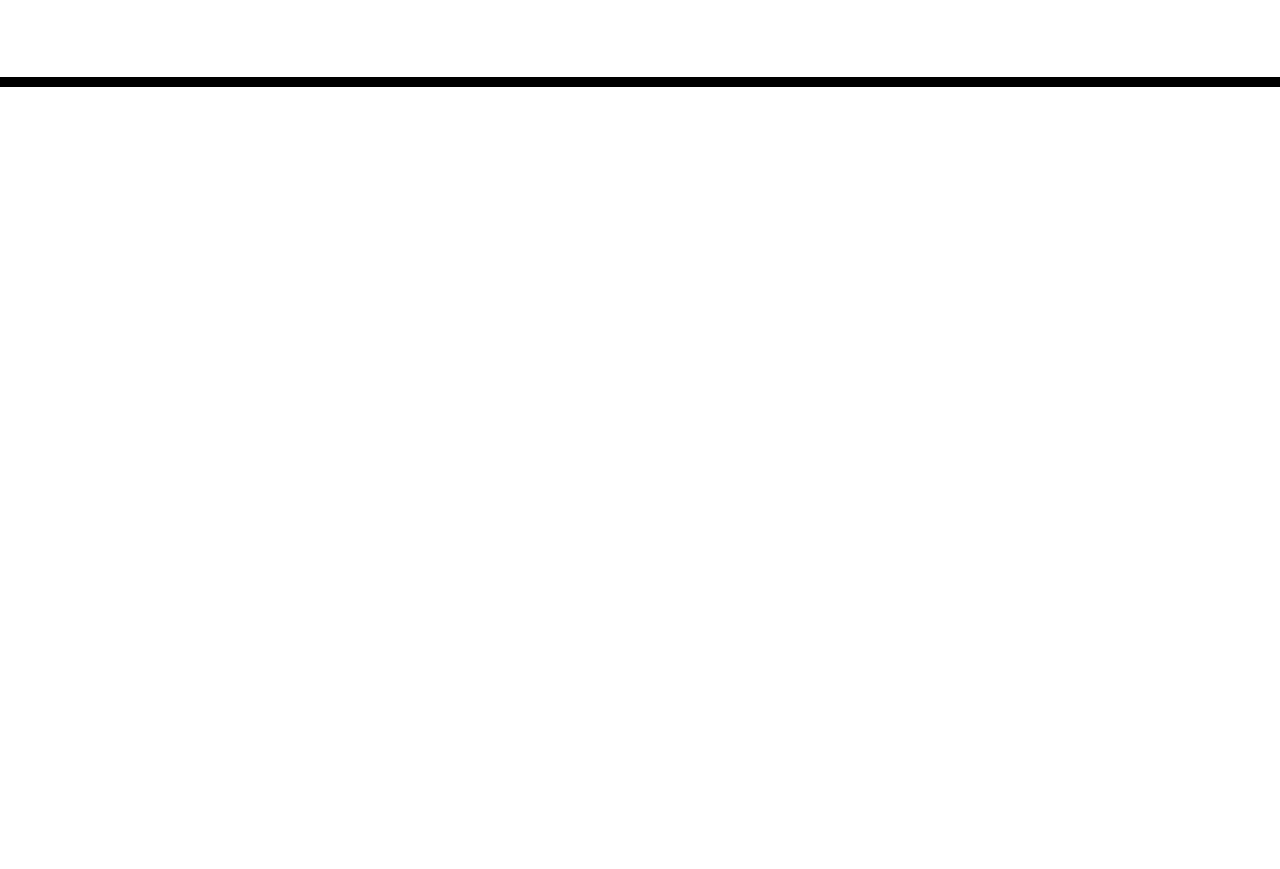
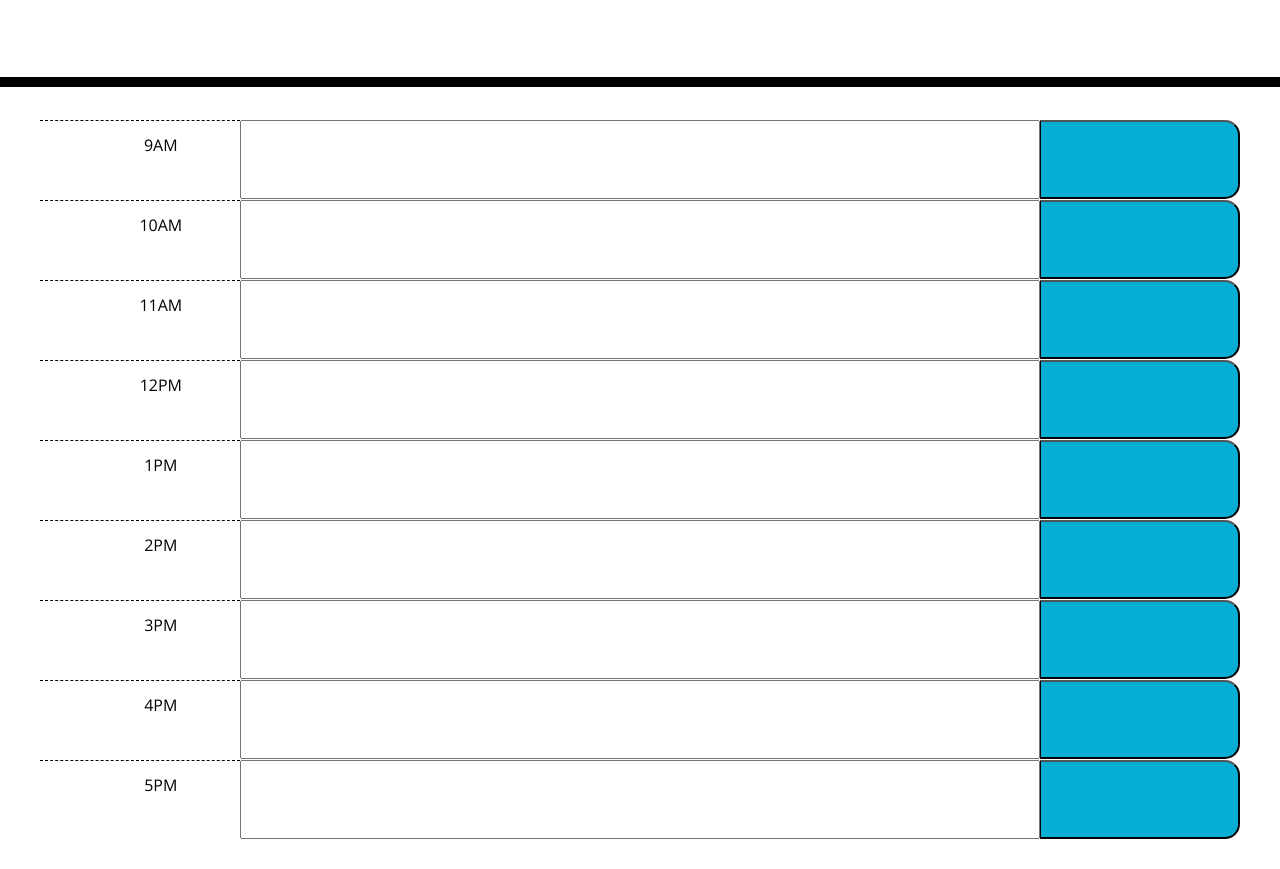
Before and after one commit to gusgonz/HW5-WorkdayPlanner, a plain HTML site: page index.html in a window 1280 px wide. Shown: the part 181-1050 px from the top of the page. Before the commit the page ends 800 px from the top, so only its background shows below. Drawn offline with nearby package versions, Linux system fonts and the light colour scheme.

Commit message:
Added time blocks with corresponding classes for styling. time, input box and buttons included. next up, maybe javascript, maybe more styling. we'll see.

```diff
--- a/index.html
+++ b/index.html
@@ -28,8 +28,90 @@
       <p class="lead">A simple calendar app for scheduling your work day</p>
       <p id="currentDay" class="lead"></p>
     </header>
-    <div class="container">
+    <div class="container-xs">
       <!-- Timeblocks go here -->
+
+      <!-- 9AM -->
+      <div class = "row time-block">
+        <div class="col-2 hour">
+          9AM
+        </div>
+        <input type="text" class="col-8 todo nine">
+        <button class="col-2 saveBtn"></button>
+      </div>
+
+      <!-- 10AM -->
+      <div class="row time-block">
+        <div class="col-2 hour">
+          10AM
+        </div>
+        <input type="text" class="col-8 todo ten">
+        <button class="col-2 saveBtn"></button>
+      </div>
+
+      <!-- 11AM -->
+      <div class="row time-block">
+        <div class="col-2 hour">
+          11AM
+        </div>
+        <input type="text" class="col-8 todo eleven">
+        <button class="col-2 saveBtn"></button>
+      </div>
+
+      <!-- 12PM -->
+      <div class="row time-block">
+        <div class="col-2 hour">
+          12PM
+        </div>
+        <input type="text" class="col-8 todo noon">
+        <button class="col-2 saveBtn"></button>
+      </div>
+
+      <!-- 1PM -->
+      <div class="row time-block">
+        <div class="col-2 hour">
+          1PM
+        </div>
+        <input type="text" class="col-8 todo one">
+        <button class="col-2 saveBtn"></button>
+      </div>
+
+      <!-- 2PM -->
+      <div class="row time-block">
+        <div class="col-2 hour">
+          2PM
+        </div>
+        <input type="text" class="col-8 todo two">
+        <button class="col-2 saveBtn"></button>
+      </div>
+
+      <!-- 3PM -->
+      <div class="row time-block">
+        <div class="col-2 hour">
+          3PM
+        </div>
+        <input type="text" class="col-8 todo three">
+        <button class="col-2 saveBtn"></button>
+      </div>
+
+      <!-- 4PM -->
+      <div class="row time-block">
+        <div class="col-2 hour">
+          4PM
+        </div>
+        <input type="text" class="col-8 todo four">
+        <button class="col-2 saveBtn"></button>
+      </div>
+
+      <!-- 5PM -->
+      <div class="row time-block">
+        <div class="col-2 hour">
+          5PM
+        </div>
+        <input type="text" class="col-8 todo five">
+        <button class="col-2 saveBtn"></button>
+      </div>
+
     </div>
 
     <script src="https://code.jquery.com/jquery-3.4.1.min.js"></script>
--- a/style.css
+++ b/style.css
@@ -2,15 +2,22 @@ body {
 	font-family: 'Open Sans', sans-serif;
 	font-size: 16px;
 	line-height: 1;
+	box-sizing: border-box;
 }
 
-textarea{
+textarea {
 	background: transparent;
 	border: none;
 	resize: none;
 	color: #000000;
 	border-left: 1px solid black;
 	padding: 10px;
+}
+
+.container-xs {
+	margin: 30px;
+	margin-top: 5px;
+	/* max-width: 976px; */
 }
 
 .jumbotron {
@@ -21,19 +28,21 @@ textarea{
 	border-bottom: 10px solid black;
 }
 
-.description{
+.description {
 	white-space: pre-wrap;
 }
 
-.time-block{
+.time-block {
 	text-align: center;
 	border-radius: 15px;
+	margin-left: 10px;
+	margin-right: 10px;
 }
 
 .row {
 	white-space: pre-wrap;
 	height: 80px;
-  border-top: 1px solid white;;
+	border-top: 1px solid white;
 }
 
 .hour {
@@ -61,7 +70,7 @@ textarea{
 	border-left: 1px solid black;
 	border-top-right-radius: 15px;
 	border-bottom-right-radius: 15px;
-  background-color: #06AED5;
+	background-color: #06aed5;
 	color: white;
 }
 
@@ -69,3 +78,7 @@ textarea{
 	font-size: 20px;
 	transition: all .3s ease-in-out;
 }
+
+.time {
+	text-align: right;
+}
```
Lines whose indentation alone changed are shown as unchanged.
